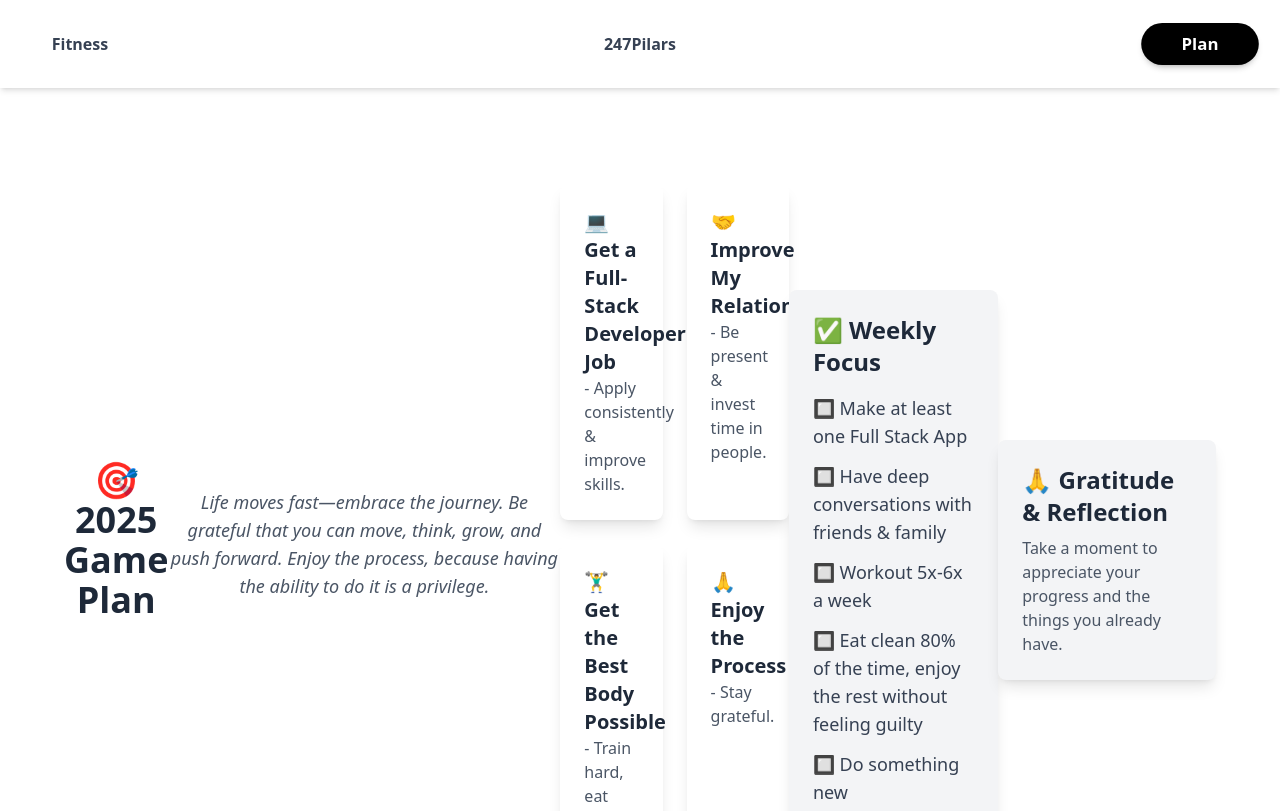
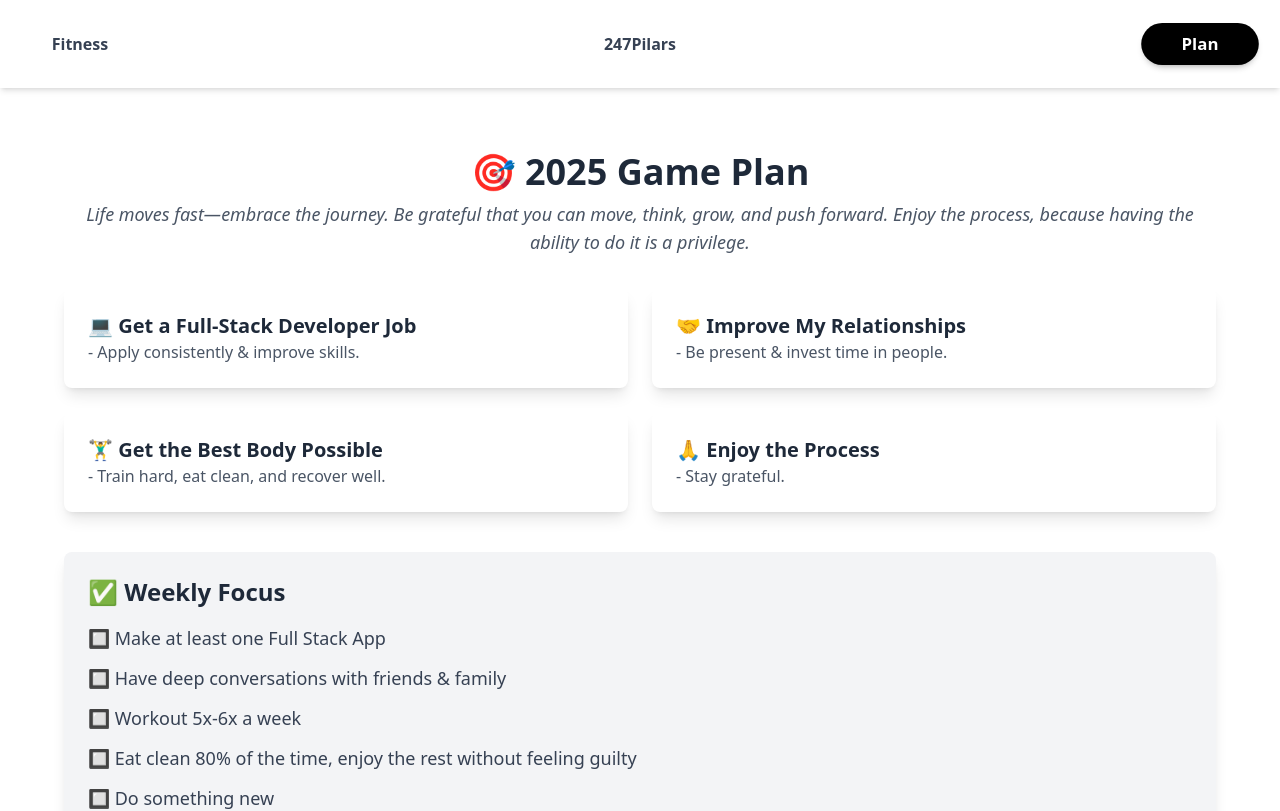
Before and after one commit to JoaDelVecchio/247Pilars, a React (Vite) app in the folder client/: page /plan in a window 1280 px wide. Shown: the top 811 px of the page. Built offline with nearby package versions, Linux system fonts and the light colour scheme; sample sign-in values are in the browser's storage.

Commit message:
Change to flexcol

```diff
--- a/client/src/routes/Home.tsx
+++ b/client/src/routes/Home.tsx
@@ -19,7 +19,7 @@ const images = [
 
 const Home = () => {
   return (
-    <div className="flex items-center justify-center p-8">
+    <div className="flex flex-col justify-center p-8">
       <h1 className="text-center text-4xl font-bold text-gray-800">
         🔥 The 247 Mindset
       </h1>
--- a/client/src/routes/PlanPage.tsx
+++ b/client/src/routes/PlanPage.tsx
@@ -32,7 +32,7 @@ const PlanPage = () => {
   };
 
   return (
-    <div className="flex items-center justify-center p-8">
+    <div className="flex flex-col justify-center p-8">
       {/* Header */}
       <h1 className="text-center text-4xl font-bold text-gray-800">
         🎯 2025 Game Plan
```
